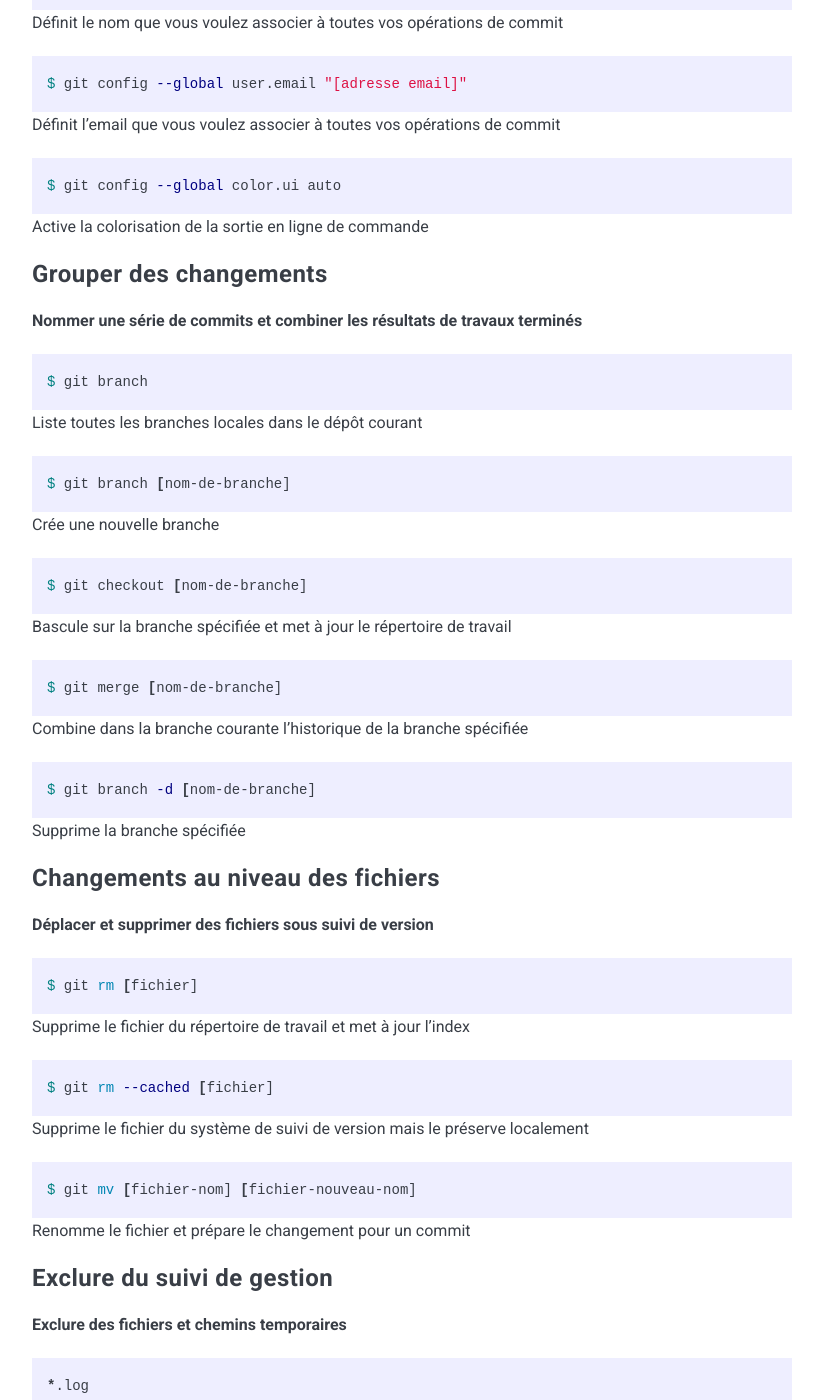
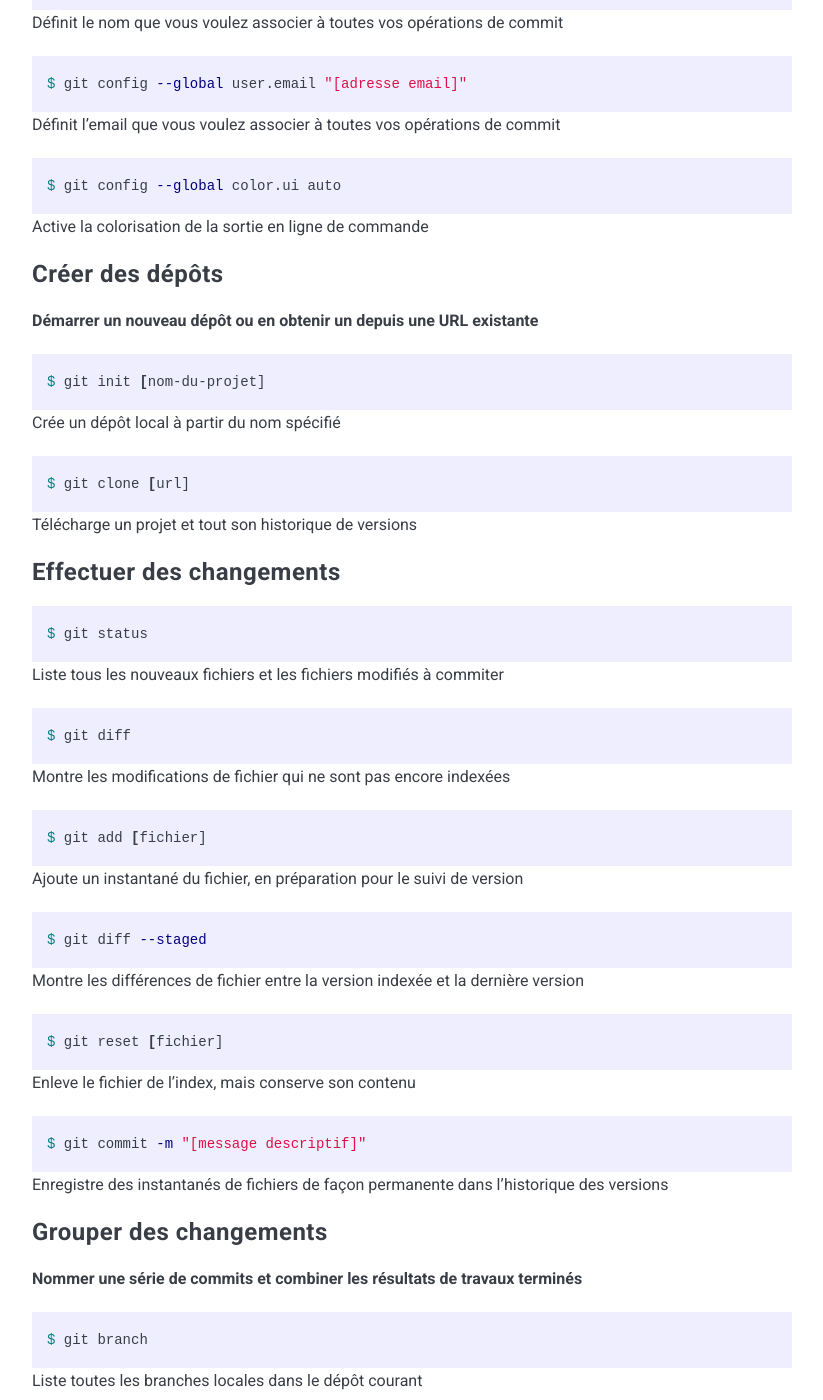
Before and after one commit to Flower-dev/Flower-dev.github.io, a Jekyll site: the page built from _posts/2022-09-26-git.md, in a window 1280 px wide and 1400 px high, scrolled down 1309 px. Shown: the whole window, without its empty margins (228-1051 px from the left). Built offline with Jekyll 4.4.1, drawn with Linux system fonts in a browser that asks for light colours; nearby versions of some CDN libraries.

Commit message:
post git part 1

````diff
--- a/_posts/2022-09-26-git.md
+++ b/_posts/2022-09-26-git.md
@@ -26,6 +26,51 @@ Définit l'email que vous voulez associer à toutes vos opérations de commit
 $ git config --global color.ui auto
 ```
 Active la colorisation de la sortie en ligne de commande
+
+### Créer des dépôts
+**Démarrer un nouveau dépôt ou en obtenir un depuis une URL existante**
+
+```bash
+$ git init [nom-du-projet]
+```
+Crée un dépôt local à partir du nom spécifié
+
+```bash
+$ git clone [url]
+```
+Télécharge un projet et tout son historique de versions
+
+### Effectuer des changements
+
+```bash
+$ git status
+```
+Liste tous les nouveaux fichiers et les fichiers modifiés à commiter
+
+```bash
+$ git diff
+```
+Montre les modifications de fichier qui ne sont pas encore indexées
+
+```bash
+$ git add [fichier]
+```
+Ajoute un instantané du fichier, en préparation pour le suivi de version
+
+```bash
+$ git diff --staged
+```
+Montre les différences de fichier entre la version indexée et la dernière version
+
+```bash
+$ git reset [fichier]
+```
+Enleve le fichier de l'index, mais conserve son contenu
+
+```bash
+$ git commit -m "[message descriptif]"
+```
+Enregistre des instantanés de fichiers de façon permanente dans l'historique des versions
 
 ### Grouper des changements
 
````
